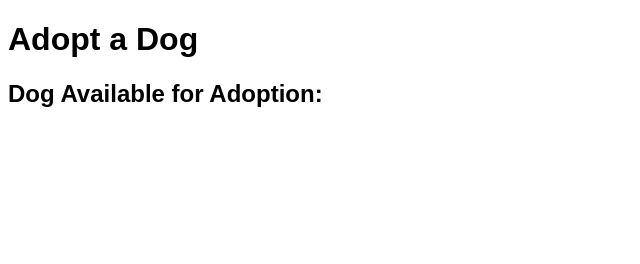
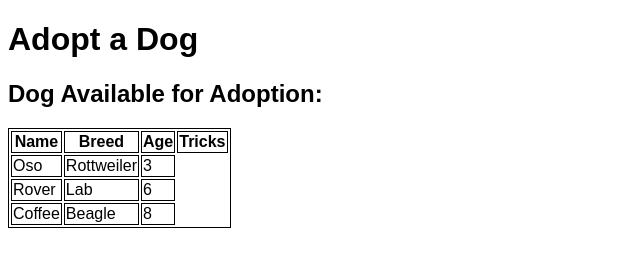
Before and after one commit to rmccrear/dog-shelter-demo, a plain HTML site: page index.html in a window 1280 px wide. Shown: the whole page, without its empty margins (0-640 px from the left). Drawn offline with Linux system fonts and the light colour scheme.

Commit message:
add table render method

```diff
--- a/css/style.css
+++ b/css/style.css
@@ -1,3 +1,8 @@
 * {
   font-family: Arial, sans-serif;
 }
+
+
+table, td, th {
+  border: 1px solid;
+}
--- a/index.html
+++ b/index.html
@@ -10,17 +10,20 @@
     </header>
     <main>
       <h2>Dog Available for Adoption:</h2>
-      <div id="dogProfiles">
-        <!-- generate this from js: -->
-        <!-- <article>
-          <h2></h2>
-          <p></p>
-          <ul>
-            <li></li>
-          </ul>
-          <img>
-        </article> -->
-      </div>
+      <table id="dog-table">
+        <tr>
+          <th>Name</th>
+          <th>Breed</th>
+          <th>Age</th>
+          <th>Tricks</th>
+        </tr>
+        <!-- <tr>
+          <td>Oso</td>
+          <td>Rottweiler</td>
+          <td>2</td>
+          <td>...</td>
+        </tr> -->
+      </table>
     </main>
     <footer>
     </footer>
--- a/js/app.js
+++ b/js/app.js
@@ -10,6 +10,11 @@
 // good with other dogs
 // breed
 
+let state = {
+  tableElm: document.getElementById("dog-table"),
+  dogs: []
+}
+
 // Prototype of Dog
 // Constructor (like a factory)
 function Dog(name, breed, age, tricks) {
@@ -19,10 +24,46 @@ function Dog(name, breed, age, tricks) {
   this.tricks = tricks;
 }
 
+Dog.prototype.oneYearLater = function() {
+  this.age++;
+}
+
+Dog.prototype.render = function() {
+  let dogRow = document.createElement("tr");
+
+  let dogNameTD = document.createElement("td");
+  dogNameTD.textContent = this.name;
+  dogRow.appendChild(dogNameTD);
+
+  let dogBreedTD = document.createElement("td");
+  dogBreedTD.textContent = this.breed;
+  dogRow.appendChild(dogBreedTD);
+
+  let dogAgeTD = document.createElement("td");
+  dogAgeTD.textContent = this.age;
+  dogRow.appendChild(dogAgeTD);
+
+  state.tableElm.appendChild(dogRow);
+}
+
 let dog1 = new Dog("Oso", "Rottweiler", 2, ["spin", "roll over", "fetch"]);
 let dog2 = new Dog("Rover", "Lab", 5, []);
 let dog3 = new Dog("Coffee", "Beagle", 7, ["shake"]);
 console.log(dog1, dog2, dog3);
+
+state.dogs.push(dog1);
+state.dogs.push(dog2);
+state.dogs.push(dog3);
+
+console.log(state.dogs);
+
+for (let dog of state.dogs) {
+  dog.oneYearLater();
+}
+
+for (let dog of state.dogs) {
+  dog.render();
+}
 
 
 // Object literal
```
